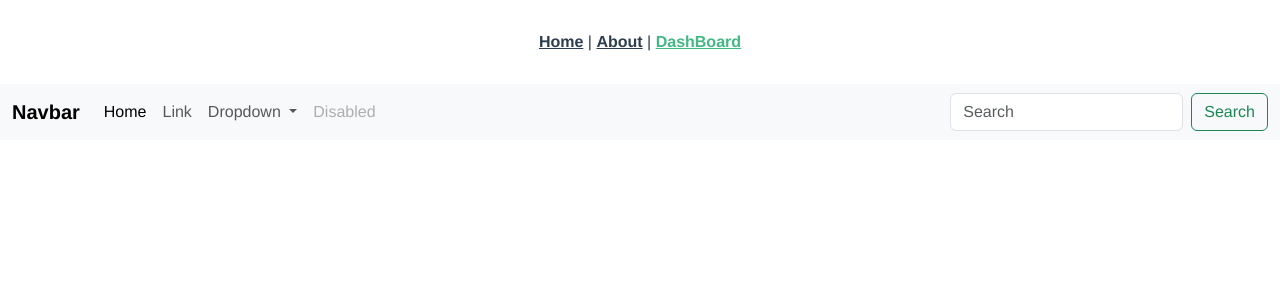
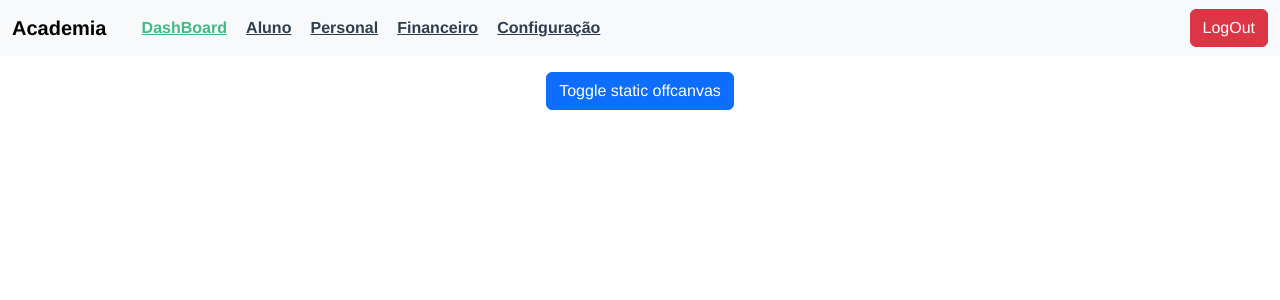
Before and after one commit to WEBcko/academia-vue, a Vue app: page /dashboard in a window 1280 px wide. Shown: the top 300 px of the page. Built offline with nearby package versions, Linux system fonts and the light colour scheme.

Commit message:
arrumado botao sideBar

```diff
--- a/src/App.vue
+++ b/src/App.vue
@@ -1,9 +1,4 @@
 <template>
-  <nav>
-    <router-link to="/">Home</router-link> |
-    <router-link to="/about">About</router-link> |
-    <router-link to="/dashboard">DashBoard</router-link>
-  </nav>
 
   <router-view/>
 </template>
@@ -33,3 +28,6 @@ nav {
   }
 }
 </style>
+
+<script lang="ts">
+</script>
--- a/src/components/NavBar.vue
+++ b/src/components/NavBar.vue
@@ -1,44 +1,48 @@
 <template>
-
-<nav class="navbar navbar-expand-lg bg-body-tertiary">
+  <nav class="navbar navbar-expand-lg bg-body-tertiary mb-3">
   <div class="container-fluid">
-      <a class="navbar-brand" href="#">Navbar</a>
+    <a class="navbar-brand" href="/">Academia</a>
     <button class="navbar-toggler" type="button" data-bs-toggle="collapse" data-bs-target="#navbarSupportedContent" aria-controls="navbarSupportedContent" aria-expanded="false" aria-label="Toggle navigation">
       <span class="navbar-toggler-icon"></span>
     </button>
     <div class="collapse navbar-collapse" id="navbarSupportedContent">
       <ul class="navbar-nav me-auto mb-2 mb-lg-0">
         <li class="nav-item">
-            <a class="nav-link active" aria-current="page" href="#">Home</a>
+          <router-link to="/dashboard">DashBoard</router-link>
         </li>
         <li class="nav-item">
-            <a class="nav-link" href="#">Link</a>
-          </li>
-          <li class="nav-item dropdown">
-            <a class="nav-link dropdown-toggle" href="#" role="button" data-bs-toggle="dropdown" aria-expanded="false">
-              Dropdown
-            </a>
-            <ul class="dropdown-menu">
-              <li><a class="dropdown-item" href="#">Action</a></li>
-              <li><a class="dropdown-item" href="#">Another action</a></li>
-              <li><hr class="dropdown-divider"></li>
-              <li><a class="dropdown-item" href="#">Something else here</a></li>
-            </ul>
+          <router-link to="/alunos">Aluno</router-link>
         </li>
         <li class="nav-item">
-            <a class="nav-link disabled">Disabled</a>
+          <router-link to="/personais">Personal</router-link>
+        </li>
+        <li class="nav-item">
+          <router-link to="/financeiro">Financeiro</router-link>
+        </li>
+        <li class="nav-item">
+          <router-link to="/configuracao">Configuração</router-link>
         </li>
       </ul>
-        <form class="d-flex" role="search">
-          <input class="form-control me-2" type="search" placeholder="Search" aria-label="Search">
-          <button class="btn btn-outline-success" type="submit">Search</button>
-        </form>
+      <button type="button" class="btn btn-danger">LogOut</button>
     </div>
   </div>
 </nav>
 </template>
 
+<style lang="scss">
+
+  #NAVBAR{
+    background-color: aqua;
+  }
+  li{
+    margin-left: 5%;
+  }
+</style>
+
+
+
 <script lang="ts">
+
 import { defineComponent } from 'vue';
 
 export default defineComponent({
--- a/src/components/SideBar.vue
+++ b/src/components/SideBar.vue
@@ -1,7 +1,35 @@
 <template>
+
+<button class="btn btn-primary" type="button" data-bs-toggle="offcanvas" data-bs-target="#staticBackdrop" aria-controls="staticBackdrop">
+  Toggle static offcanvas
+</button>
+
+<div class="offcanvas offcanvas-start" data-bs-backdrop="static" tabindex="-1" id="staticBackdrop" aria-labelledby="staticBackdropLabel">
+  <div class="offcanvas-header">
+    <h5 class="offcanvas-title" id="staticBackdropLabel">Offcanvas</h5>
+    <button type="button" class="btn-close" data-bs-dismiss="offcanvas" aria-label="Close"></button>
+  </div>
+  <div class="offcanvas-body">
+    <div>
+      I will not close if you click outside of me.
+    </div>
+  </div>
+</div>
 
 </template>
 
 <style scoped>
 
 </style>
+
+<script lang="ts">
+
+import { defineComponent } from 'vue';
+
+export default defineComponent({
+  name: 'SideBar',
+  props: {
+    msg: String,
+  },
+});
+</script>
--- a/src/main.ts
+++ b/src/main.ts
@@ -1,5 +1,7 @@
 import { createApp } from 'vue'
 import App from './App.vue'
 import router from './router'
+import 'bootstrap/dist/css/bootstrap.min.css';
+import 'bootstrap';
 
 createApp(App).use(router).mount('#app')
--- a/src/views/DashBoardHome.vue
+++ b/src/views/DashBoardHome.vue
@@ -1,35 +1,56 @@
 <template>
 
-<NavBar></NavBar>
-
+  <NavBar></NavBar>
+  <SideBar></SideBar>
 </template>
 
+<style scoped>
+
+</style>
+
 <script lang="ts">
+
 import { defineComponent } from 'vue';
 import NavBar from '@/components/NavBar.vue'; // @ is an alias to /src
-import SideBar from '@/components/SideBar.vue';
+import SideBar from '@/components/SideBar.vue'; // @ is an alias to /src
+//import { MarcaClient } from '@/client/marca.client';
+//import { Marca } from '@/model/marca';
+
+import { onMounted, reactive, toRefs } from 'vue';
 
 export default defineComponent({
-  name: 'DashBoardHome',
+  name: 'VeiculoListaView',
+  data() {
+    return {
+      abreAModal: false,
+    };
+  },
   components: {
     NavBar,
-    SideBar
+    SideBar,
 },
+
+  methods:{
+
+    abreModal(){
+      this.abreAModal = true;
+    },
+    fechaModal(){
+      this.abreAModal = false;
+    },
+    adicionarMarca(){
+
+    },
+    editarMarca(){
+
+    },
+    deletarMarca(){
+
+    }
+  }
+
 });
+
+
+
 </script>
-
-<style scoped>
-    .dashboard{
-        display: grid;
-        grid-template-columns: 1fr 5fr;
-        background-color: aquamarine;
-        height: 100vh;
-        width: 100%;
-    }
-    .content{
-        background-color: azure;
-        border-radius: 18px;
-        margin: 1% 1% 1% 0%;
-    }
-
-</style>
```
Lines whose indentation alone changed are shown as unchanged.
